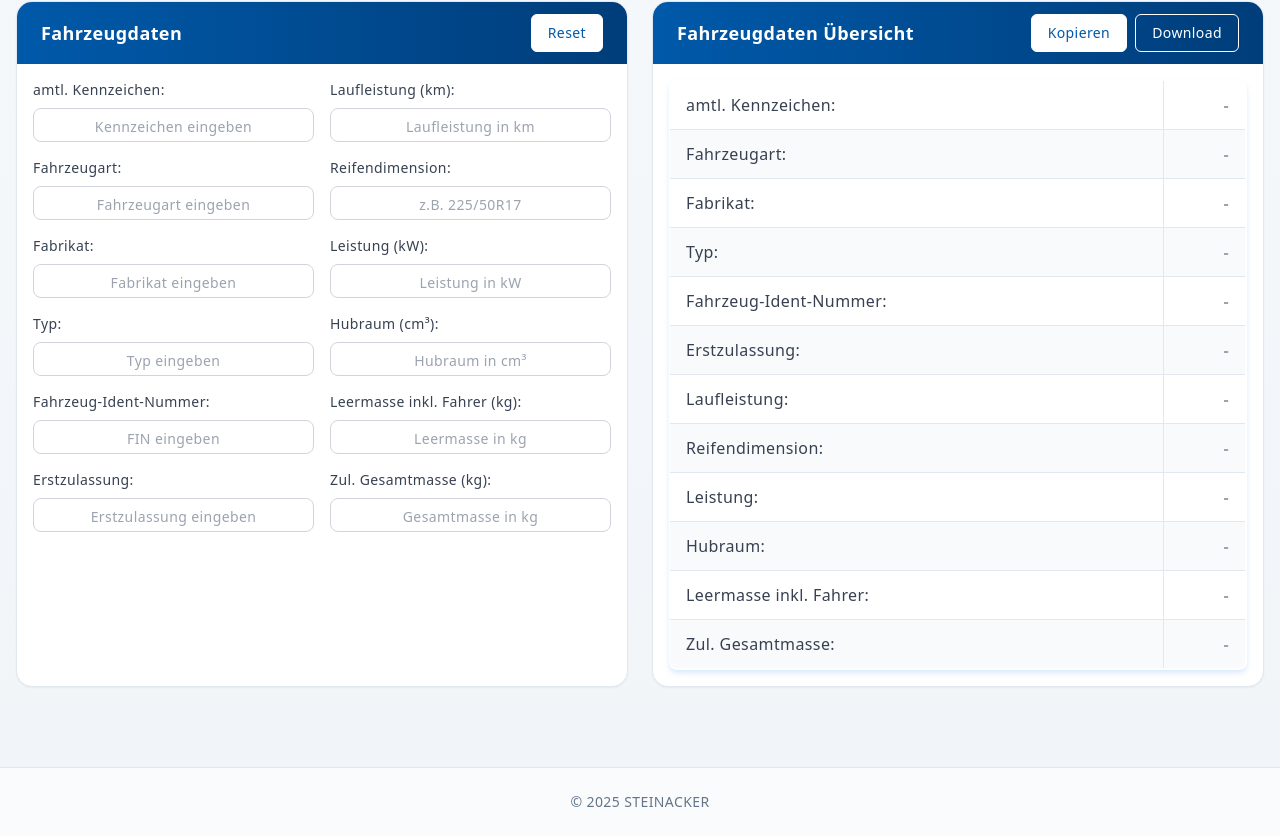
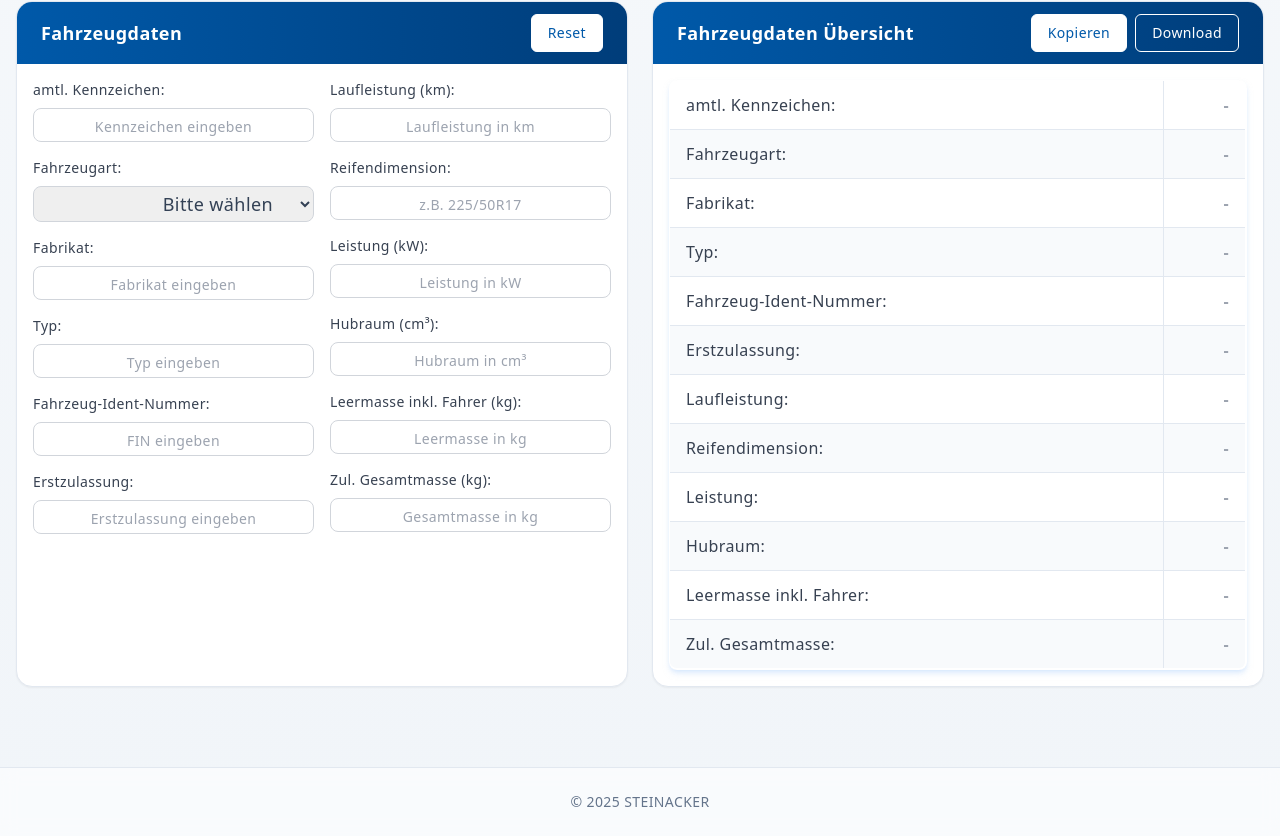
Before and after one commit to hoidOS/ifu, a Next.js app: page /Sonst in a window 1280 px wide. Shown: the part 1025-1861 px from the top of the page. Built offline with nearby package versions, Linux system fonts and the light colour scheme.

Commit message:
feat: pkw

```diff
--- a/pages/Sonst.tsx
+++ b/pages/Sonst.tsx
@@ -754,16 +754,18 @@ function Sonst() {
                 </div>
                 <div>
                   <label className="block text-sm font-medium text-gray-700 mb-2">Fahrzeugart:</label>
-                  <input
-                    type="text"
+                  <select
                     value={fahrzeugart}
                     onChange={(e) => {
                       fahrzeugartSet(e.target.value);
                       sessionStorage.setItem('sonst_fahrzeugart', e.target.value);
                     }}
-                    className="w-full max-w-none px-6 py-4 text-lg border border-gray-300 rounded-lg focus:outline-none focus:ring-2 focus:ring-blue-500 focus:border-transparent"
-                    placeholder="Fahrzeugart eingeben"
-                  />
+                    className="w-full max-w-none px-6 py-1 text-lg border border-gray-300 rounded-lg focus:outline-none focus:ring-2 focus:ring-blue-500 focus:border-transparent text-right"
+                  >
+                    <option value="">Bitte wählen</option>
+                    <option value="Pkw">Pkw</option>
+                    <option value="Lkw">Lkw</option>
+                  </select>
                 </div>
                 <div>
                   <label className="block text-sm font-medium text-gray-700 mb-2">Fabrikat:</label>
@@ -1006,19 +1008,19 @@ function Sonst() {
                 <tr className="border-b border-gray-100 hover:bg-blue-50 transition-colors">
                   <td className="py-3 px-4 font-medium text-gray-700">Hubraum:</td>
                   <td className="py-3 px-4 text-right font-semibold text-[#0059a9]">
-                    {!isNaN(hubraum) ? `${hubraum.toFixed(0)} cm³` : <span className="text-gray-400">-</span>}
+                    {!isNaN(hubraum) ? `${hubraum.toLocaleString('de-DE')} cm³` : <span className="text-gray-400">-</span>}
                   </td>
                 </tr>
                 <tr className="border-b border-gray-100 hover:bg-blue-50 transition-colors">
                   <td className="py-3 px-4 font-medium text-gray-700">Leermasse inkl. Fahrer:</td>
                   <td className="py-3 px-4 text-right font-semibold text-[#0059a9]">
-                    {!isNaN(leermasse) ? `${leermasse.toFixed(0)} kg` : <span className="text-gray-400">-</span>}
+                    {!isNaN(leermasse) ? `${leermasse.toLocaleString('de-DE')} kg` : <span className="text-gray-400">-</span>}
                   </td>
                 </tr>
                 <tr className="hover:bg-blue-50 transition-colors">
                   <td className="py-3 px-4 font-medium text-gray-700">Zul. Gesamtmasse:</td>
                   <td className="py-3 px-4 text-right font-semibold text-[#0059a9]">
-                    {!isNaN(zulGesamtmasse) ? `${zulGesamtmasse.toFixed(0)} kg` : <span className="text-gray-400">-</span>}
+                    {!isNaN(zulGesamtmasse) ? `${zulGesamtmasse.toLocaleString('de-DE')} kg` : <span className="text-gray-400">-</span>}
                   </td>
                 </tr>
               </tbody>
```
